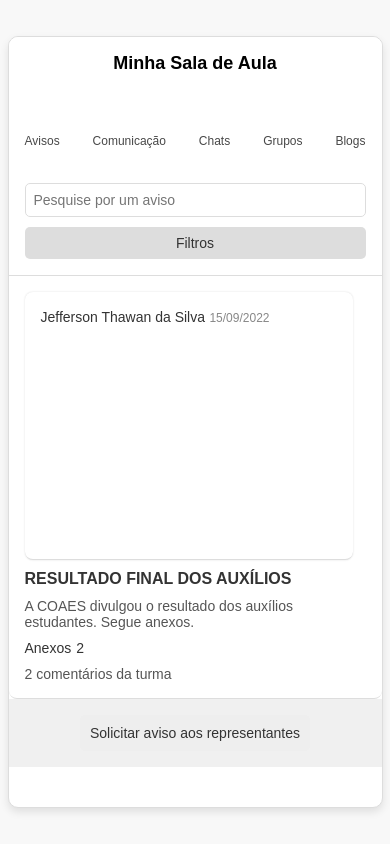
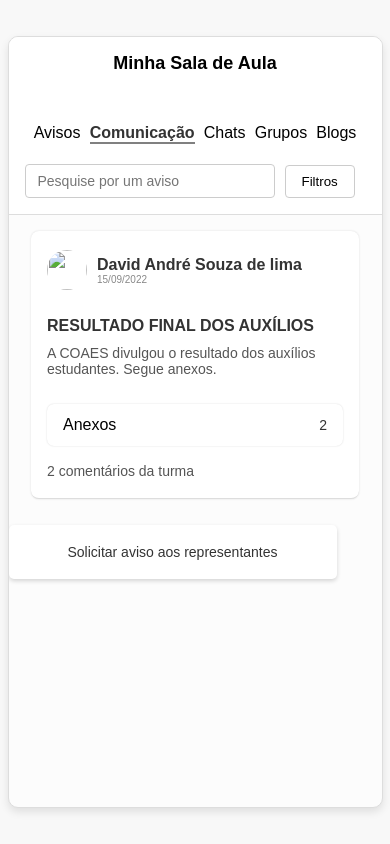
Before and after one commit to Davidzinn04/teste, a Flask app: page / in a window 390 px wide. Run offline with Flask 3, Linux system fonts and the light colour scheme.

Commit message:
enviando a atualizaçao dos codigos

```diff
--- a/app.py
+++ b/app.py
@@ -6,7 +6,7 @@
 def index():
     # Dados simulados para o conteúdo da página
     aviso = {
-        "autor": "Jefferson Thawan da Silva",
+        "autor": "David André Souza de lima",
         "data": "15/09/2022",
         "titulo": "RESULTADO FINAL DOS AUXÍLIOS",
         "conteudo": "A COAES divulgou o resultado dos auxílios estudantes. Segue anexos.",
--- a/static/styles.css
+++ b/static/styles.css
@@ -1,5 +1,6 @@
-/* Reset básico */
-* {
+
+@media (max-width:480px){
+    * {
     margin: 0;
     padding: 0;
     box-sizing: border-box;
@@ -17,7 +18,7 @@
 .container {
     width: 375px;
     height: 772px;
-    background-color: #ffffff;
+    background-color: #FCFCFC;
     border: 1px solid #ddd;
     border-radius: 10px;
     overflow: hidden;
@@ -33,48 +34,60 @@
 header h1 {
     font-size: 18px;
     margin-bottom: 10px;
-  text-align: center;
+    text-align: center;
 }
+
 
 nav {
     display: flex;
-    justify-content: space-between;
-    margin-top: 60px;
-    margin-bottom: 30px;
+    justify-content: space-evenly;
+    margin-top: 50px;
+    margin-bottom: 20px;
 }
 
 nav a {
-    font-size: 12px;
-    color: #484848;
-    text-decoration: none;
+    text-decoration: none; /* Remove underline */
+    color: black; /* Cor do texto */
+    display: inline-block;
+}
+
+nav a.active {
+    border-bottom: 2px solid gray; /* Linha cinza embaixo do link ativo */
+    color: #333; /* Cor mais escura para o item ativo */
+    font-weight: bold; /* Deixar o item ativo em negrito, se desejar */
+}
+
+.search-container {
+    display: flex;
+    align-items: center; /* Alinha verticalmente os itens ao centro */
+    gap: 10px; /* Espaçamento entre o input e o botão */
 }
 
 .search {
-    width: 100%;
-    padding: 8px;
+    padding: 8px 12px; /* Ajuste o tamanho do input conforme necessário */
     font-size: 14px;
-    margin-top: 5px;
-    border: 1px solid #ddd;
-    border-radius: 5px;
+    border: 1px solid #ccc;
+    border-radius: 4px;
+    width: 250px; /* Largura do campo de pesquisa */
 }
 
 .filter-btn {
-    display: block;
-    width: 100%;
-    padding: 8px;
-    font-size: 14px;
-    margin-top: 10px;
-    background-color: #ddd;
-    color: #333;
+    padding: 8px 16px; /* Ajuste o tamanho do botão conforme necessário */
+    background-color: #ffffff; /* Cor de fundo do botão */
+    color: black;
     border: none;
-    border-radius: 5px;
+    border-radius: 4px;
     cursor: pointer;
+    border: 1px solid #ccc;
 }
 
+.filter-btn:hover {
+    background-color: #ddd; /* Cor do botão ao passar o mouse */
+}
 .aviso-card {
     padding: 16px;
-    border-bottom: 1px solid #ddd;
-    border-radius: 8px;
+    display: flex;
+    justify-content: center
 }
 
 .card-header {
@@ -86,22 +99,62 @@
     padding: 16px;
     border-bottom: 1px solid #ddd;
     border-radius: 8px;
+    flex-direction: column;
 }
 
 .card-herader span{
     display: flex;
 }
 
-.card-header .author {
-    font-size: 14px;
+.card-header .usuario .author {
+    font-size: 16px;
     color: #333;
 }
 
-.card-header .date {
-    font-size: 12px;
+.card-header .usuario .date {
+    font-size: 10px;
     color: #888;
 }
 
+.card-header .usuario{
+    display: flex;
+    align-items: center;
+}
+
+.card-header .conteudo{
+    margin-top: 20px;
+}
+.aviso-card .card-header {
+    display: flex;
+    justify-content: space-around
+
+}
+
+.aviso-card .author-img {
+    width: 40px;  /* Ajuste o tamanho da imagem conforme necessário */
+    height: 40px;
+    border-radius: 50%;
+    margin-right: 10px;
+}
+
+.aviso-card .author-info {
+    display: flex;
+    flex-direction: column;
+}
+
+.aviso-card .author,
+.aviso-card .date {
+    margin: 0;
+    font-size: 14px;
+}
+
+.aviso-card .author {
+    font-weight: bold;
+}
+
+.aviso-card .date {
+    color: gray;
+}
 .aviso-card h2 {
     font-size: 16px;
     margin-bottom: 10px;
@@ -111,6 +164,16 @@
 .aviso-card p {
     font-size: 14px;
     color: #555;
+}
+
+.card .card-body{
+    display: flex;
+    padding: 12px 16px;
+    justify-content: space-between;
+    align-items: center;
+    border-radius: 7px;
+    box-shadow: 0px 0px 1.778px 0px rgba(17, 20, 20, 0.16);
+    margin-top: 20px;
 }
 
 .attachments {
@@ -138,16 +201,27 @@
 
 footer {
     padding: 16px;
-    background-color: #f0f0f0;
+    background-color: #ffff;
     text-align: center;
+    box-shadow: #333;
+    width: 328px;
+    height: 54px;
+    display: flex;
+    box-shadow: 0px 2px 4px 0px rgba(0, 0, 0, 0.16);
+    border-radius: 5px;
+    justify-content: center;
+    align-items: center;
 }
 
 .request-btn {
     font-size: 14px;
     padding: 10px;
     color: #333;
-    background-color: #eee;
+    background-color: #ffff;
     border: none;
     border-radius: 5px;
     cursor: pointer;
+
+
 }
+}
--- a/templates/index.html
+++ b/templates/index.html
@@ -12,27 +12,42 @@
             <h1>Minha Sala de Aula</h1>
             <nav>
                 <a href="#">Avisos</a>
-                <a href="#">Comunicação</a>
+                <a href="#" class="active">Comunicação</a>
                 <a href="#">Chats</a>
                 <a href="#">Grupos</a>
                 <a href="#">Blogs</a>
             </nav>
+            <div class="search-container">
                 <input type="text" placeholder="Pesquise por um aviso" class="search">
                 <button class="filter-btn">Filtros</button>
+            </div>
         </header>
 
         <section class="aviso-card">
             <div class="card-header">
+                <div class="usuario">
+                    <img src="" alt="" class="author-img">
+                         <div class="author-info">
                             <span class="author">{{ aviso['autor'] }}</span>
                             <span class="date">{{ aviso['data'] }}</span>
                         </div>
+                </div>
+
+                <div class="conteudo">
                     <h2>{{ aviso['titulo'] }}</h2>
                     <p>{{ aviso['conteudo'] }}</p>
-            <div class="attachments">
+                </div>
+
+                <div class="card">
+                    <div class="card-body">
                         <span>Anexos</span>
                         <span class="attachment-count">{{ aviso['anexos'] }}</span>
                     </div>
+                </div>
+
                 <p class="comments">{{ aviso['comentarios'] }} comentários da turma</p>
+
+            </div>
         </section>
 
         <footer>
```
Lines whose indentation alone changed are shown as unchanged.
